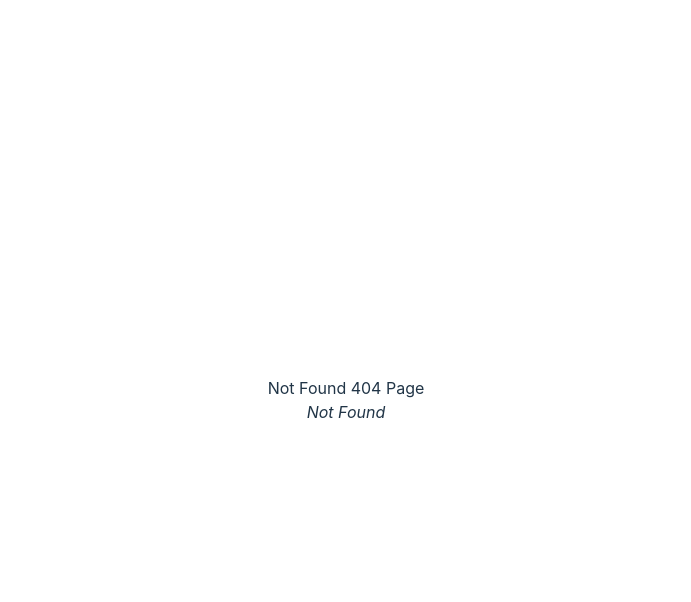
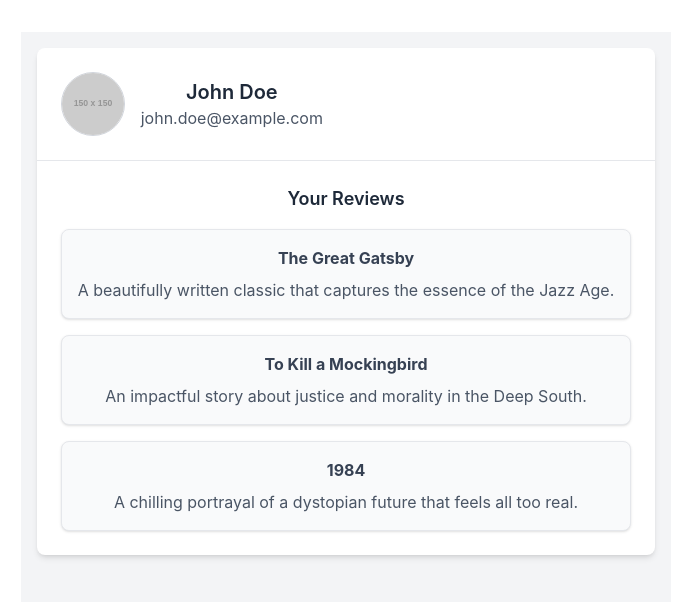
Before and after one commit to klvp/book_review_frontend, a React (Vite) app: page /dashboard in a window 1280 px wide. Before the commit this address had no page. Shown: the top 602 px of the page, without its empty margins (294-985 px from the left). Built offline with nearby package versions, Linux system fonts and the light colour scheme.

Commit message:
WIP: dashboard page

```diff
--- a/src/loaders.js
+++ b/src/loaders.js
@@ -19,3 +19,13 @@ export async function getSingleBookLoader({ params: { bookId } }) {
         console.log("🚀 ~ getSingleBookLoader ~ error:", error)
     }
 }
+export async function userLoader({ params: { userId } }) {
+    try {
+        const response = await fetch("http://localhost:3000/api/user/" + userId);
+        let data = await response.json();
+        console.log("🚀 ~ getSingleBookLoader ~ data:", data)
+        return data.data ?? [];
+    } catch (error) {
+        console.log("🚀 ~ getSingleBookLoader ~ error:", error)
+    }
+}
--- /dev/null
+++ b/src/pages/Dashboard.jsx
@@ -0,0 +1,68 @@
+import React from "react";
+
+const Dashboard = () => {
+  const user = {
+    avatar: "https://via.placeholder.com/150",
+    name: "John Doe",
+    email: "john.doe@example.com",
+  };
+
+  const reviews = [
+    {
+      book: "The Great Gatsby",
+      review:
+        "A beautifully written classic that captures the essence of the Jazz Age.",
+    },
+    {
+      book: "To Kill a Mockingbird",
+      review:
+        "An impactful story about justice and morality in the Deep South.",
+    },
+    {
+      book: "1984",
+      review:
+        "A chilling portrayal of a dystopian future that feels all too real.",
+    },
+  ];
+
+  return (
+    <div className="min-h-screen bg-gray-100 p-4">
+      <div className="max-w-4xl mx-auto bg-white shadow-md rounded-lg overflow-hidden">
+        {/* User Info Section */}
+        <div className="p-6 flex items-center space-x-4">
+          <img
+            src={user.avatar}
+            alt="User Avatar"
+            className="w-16 h-16 rounded-full border border-gray-300"
+          />
+          <div>
+            <h2 className="text-xl font-semibold text-gray-800">{user.name}</h2>
+            <p className="text-gray-600">{user.email}</p>
+          </div>
+        </div>
+
+        {/* Reviews Section */}
+        <div className="border-t border-gray-200 p-6">
+          <h3 className="text-lg font-semibold text-gray-800 mb-4">
+            Your Reviews
+          </h3>
+          <ul className="space-y-4">
+            {reviews.map((review, index) => (
+              <li
+                key={index}
+                className="bg-gray-50 p-4 rounded-lg shadow-sm border border-gray-200"
+              >
+                <h4 className="text-md font-bold text-gray-700">
+                  {review.book}
+                </h4>
+                <p className="text-gray-600 mt-2">{review.review}</p>
+              </li>
+            ))}
+          </ul>
+        </div>
+      </div>
+    </div>
+  );
+};
+
+export default Dashboard;
```
Also changed, not shown: src/main.jsx (+7 -1 lines).
